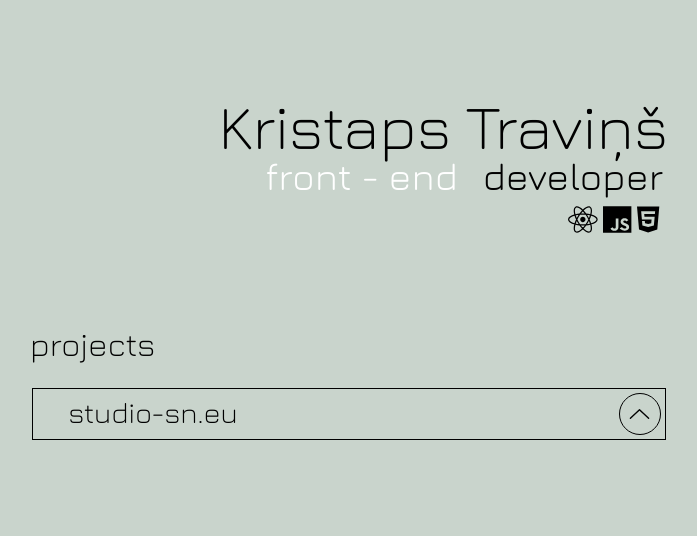
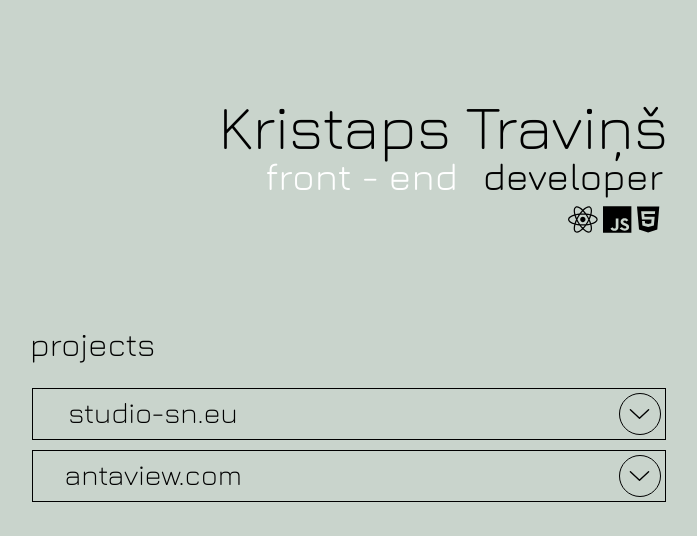
Before and after one commit to KristapsTravins/KristapsTravinsPortfolio22, a React app: page / in a window 1280 px wide. Shown: the top 536 px of the page, without its empty margins (291-988 px from the left). Built offline with nearby package versions, Linux system fonts and the light colour scheme.

Commit message:
project_desc

```diff
--- a/src/components/ProjectsSection/ProjectSection.jsx
+++ b/src/components/ProjectsSection/ProjectSection.jsx
@@ -1,7 +1,13 @@
 import React from 'react'
 import ExpandBtn from '../exp_button/ExpandBtn'
+import {useexpandProjectCard} from "../../hooks/UseProjectCard"
+
+import ProjectCard from '../project_card/ProjectCard'
 
 import "./scss/project_section.scss"
+import "../project_card/scss/project_card.scss"
+
+
 
 const ProjectSection = () => {
   return (
@@ -9,16 +15,9 @@ const ProjectSection = () => {
         <div className='section_title_box'>
             <h4>projects</h4>
         </div>
-        <div className='project_card_box'>
-                <div className='project_card'>
-                        <div className='project_name'>
-                                <h5>studio-sn.eu</h5>
-                        </div>
-                        <div className='expand_btn_box'>
-                               <ExpandBtn />
-                        </div>
-                </div>
-        </div>
+        <ProjectCard name={"studio-sn.eu"} />
+        <ProjectCard name={"antaview.com"} />
+
     </div>
   )
 }
--- a/src/components/ProjectsSection/scss/project_section.scss
+++ b/src/components/ProjectsSection/scss/project_section.scss
@@ -33,13 +33,20 @@
             align-items: center;
           /*   @include scaffolding-col; */
             .project_card{
-                display: flex;
+                display: inline-block;
+                overflow: hidden;
                 justify-content: space-between;
                 align-items: center;
+                flex-direction: column;
                 margin: 10px 0 0 0;
                 width: 99%;
+                border: thin solid black;
+                .inner_project_box{
+                    display: flex;
+                    width: 100%;
+                    justify-content: space-between;
+                    align-self: start;
                     height: 50px;
-                border: thin solid black;
                     .project_name{
                         display: flex;
                         justify-content: center;
@@ -64,7 +71,25 @@
                         width: 50px;
                     }
                 }
+                .inner_project_box_description{
+                    width: 80%;
+                    text-align: left;
+                    height: 80px;
+                    border: 1px solid black;
+                    p{
+                        @include Font;
+                        padding: 0 0 0 33px;
+                    }
+                }
+                .inner_project_box_description_links{
+                    margin: 5px 0 0 0;
+                    width: 70%;
+                    height: 27px;
+                    border: 1px solid black;
+                }
 
             }
 
     }
+
+}
--- a/src/components/exp_button/ExpandBtn.jsx
+++ b/src/components/exp_button/ExpandBtn.jsx
@@ -1,16 +1,18 @@
 import React from 'react'
+
 import { Arrow } from '../icons/Icons'
 import "./scss/expbtn.scss"
 
 
-function ExpandBtn() {
-  return (
+const  ExpandBtn = (props) => {
+
+ return (
     <button
         className='exp_btn'
-        onClick={()=>{
+        onClick={()=> props.sectionState.SetExpandState(!props.sectionState.expandState)}
 
-        }}
-    >
+        >
+
         <Arrow />
     </button>
   )
--- a/src/components/exp_button/scss/expbtn.scss
+++ b/src/components/exp_button/scss/expbtn.scss
@@ -10,8 +10,21 @@
     justify-content: center;
     align-items: center;
     cursor: pointer;
+
     svg{
+        transform:rotate(180deg);
         width: 21px;
         height: 12px;
     }
 }
+
+@media (max-width: 519px) {
+    .exp_btn{
+
+        svg{
+            width: 17px;
+            height: 12px;
+        }
+    }
+
+}
--- /dev/null
+++ b/src/components/project_card/ProjectCard.jsx
@@ -0,0 +1,38 @@
+import React from 'react'
+import ExpandBtn from '../exp_button/ExpandBtn'
+import { useexpandProjectCard } from '../../hooks/UseProjectCard'
+
+
+const  ProjectCard = (props) => {
+    const expandHook = useexpandProjectCard();
+
+  return (
+<div className='project_card_box'>
+
+        <div
+        className={`project_card`}
+        id={expandHook.expandState?"open":"closed"}
+        >
+            <div className='inner_project_box'>
+                <div className='project_name'>
+                        <h5>{props.name}</h5>
+                </div>
+                <div className='expand_btn_box'>
+                    <ExpandBtn sectionState={expandHook} />
+                </div>
+            </div>
+            <div className='inner_project_box_description'>
+               <p>
+               Lorem Ipsum is simply dummy text of the printing and typesetting industry. Lorem Ipsum hdasdasdas. dasdaDDD ..Kdsadsad nadjsnaj djdnsjandjsan djsanjnj
+               </p>
+            </div>
+            <div className='inner_project_box_description_links'>
+
+            </div>
+        </div>
+
+</div>
+  )
+}
+
+export default ProjectCard
--- /dev/null
+++ b/src/components/project_card/scss/project_card.scss
@@ -0,0 +1,6 @@
+#open{
+    height: 175px;
+}
+#closed{
+    max-height: 50px;
+}
--- /dev/null
+++ b/src/hooks/UseProjectCard.js
@@ -0,0 +1,6 @@
+import { useState } from "react"
+
+export const useexpandProjectCard = ()=>{
+const [expandState,SetExpandState] = useState(false)
+return {expandState,SetExpandState}
+}
```
Lines whose indentation alone changed are shown as unchanged.
